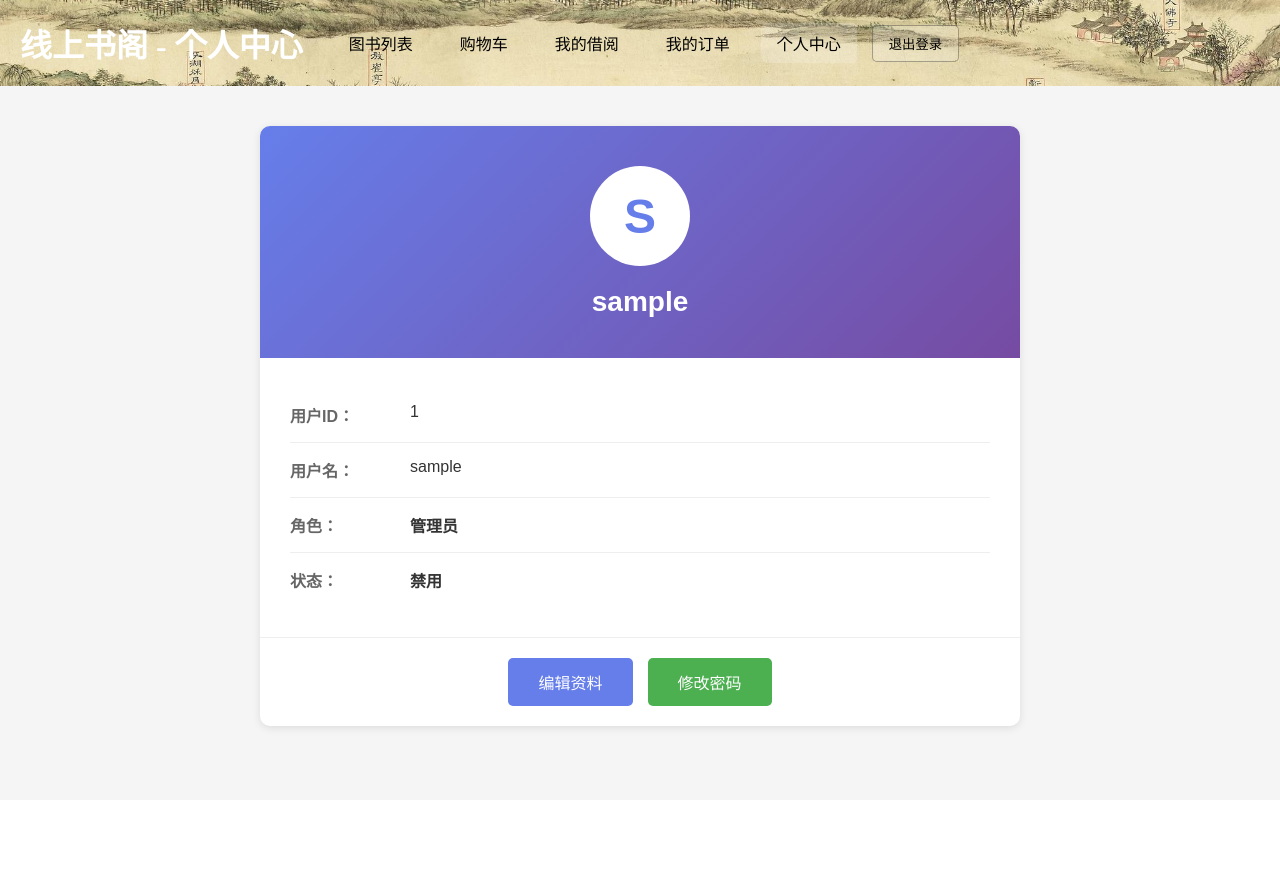
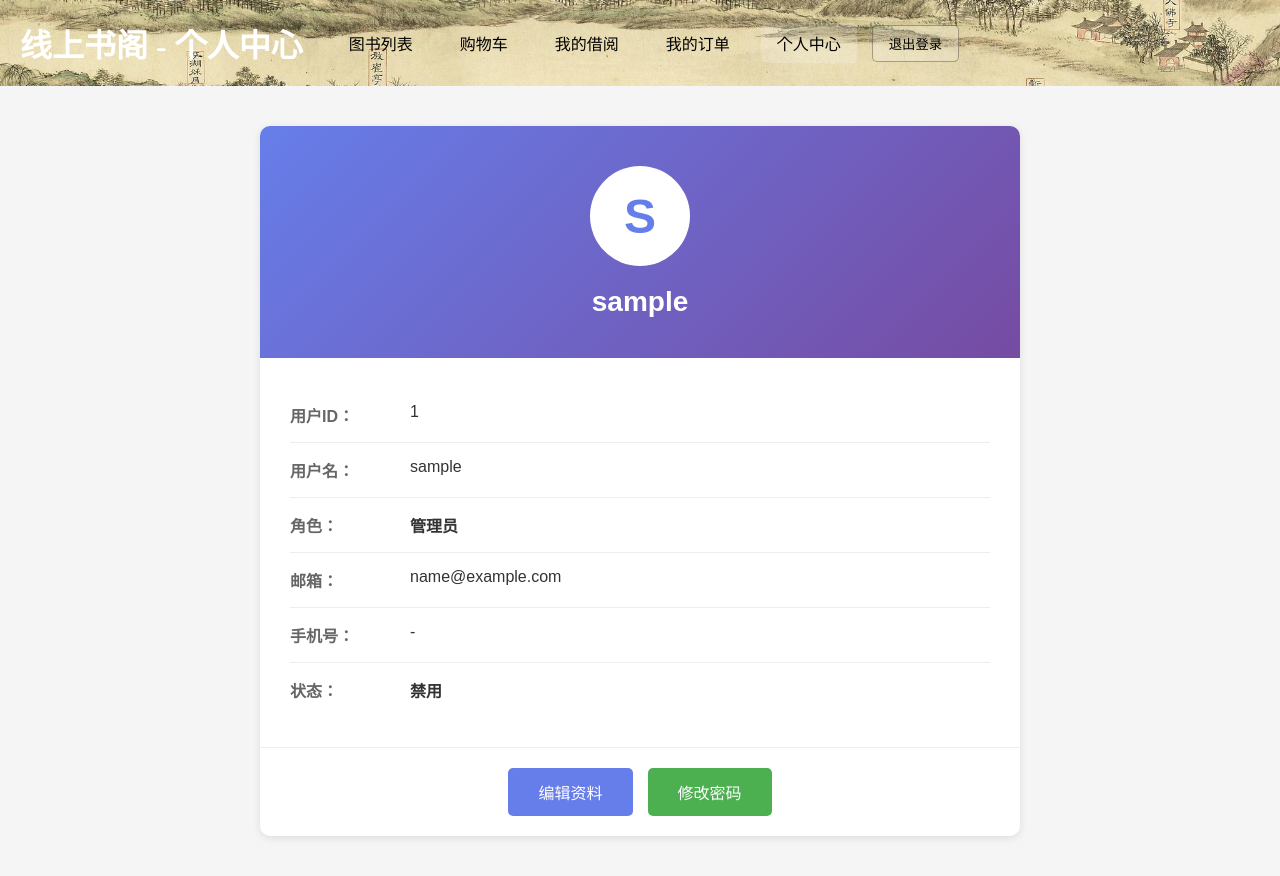
Before and after one commit to steabc123/bookfrontend, a Vue app: page /profile in a window 1280 px wide. Before the commit the page ends 800 px from the top, so only its background shows below. Built offline with nearby package versions, Linux system fonts and the light colour scheme; no server answers; sample sign-in values are in the browser's storage.

Commit message:
在前台用户端 个人中心页面 添加2行，显示对应用户的邮箱 手机号

```diff
--- a/src/views/Profile.vue
+++ b/src/views/Profile.vue
@@ -37,6 +37,14 @@
             <span :class="userInfo.role === 'admin' ? 'role-admin' : 'role-user'">
               {{ userInfo.role === 'admin' ? '管理员' : '普通用户' }}
             </span>
+          </div>
+          <div class="info-item">
+            <label>邮箱：</label>
+            <span>{{ userInfo.email || '-' }}</span>
+          </div>
+          <div class="info-item">
+            <label>手机号：</label>
+            <span>{{ userInfo.phone || '-' }}</span>
           </div>
           <div class="info-item">
             <label>状态：</label>
```
